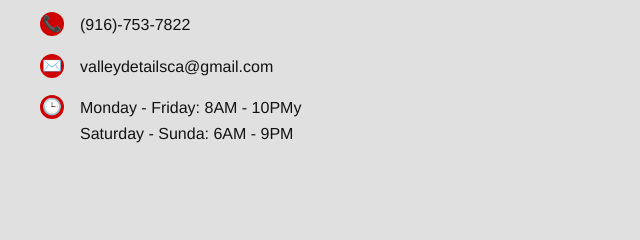
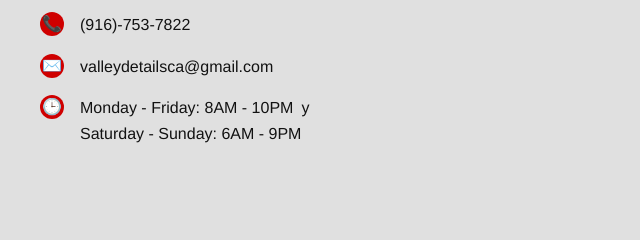
Before and after one commit to valleydetails/valleydetails, a plain HTML site: page index.html in a window 1280 px wide. Shown: the part 3240-3480 px from the top of the page, 0-640 px from the left. Drawn offline with Linux system fonts and the light colour scheme.

Commit message:
Update index.html

```diff
--- a/index.html
+++ b/index.html
@@ -687,7 +687,7 @@
               <div class="contact-icon">🕒</div>
               <div>
                 <p>Monday - Friday: 8AM - 10PM</p>
-                <p>Saturday - Sunda: 6AM - 9PM</p>
+                <p>Saturday - Sunday: 6AM - 9PM</p>
               </div>y
             </div>
           </div>
```
